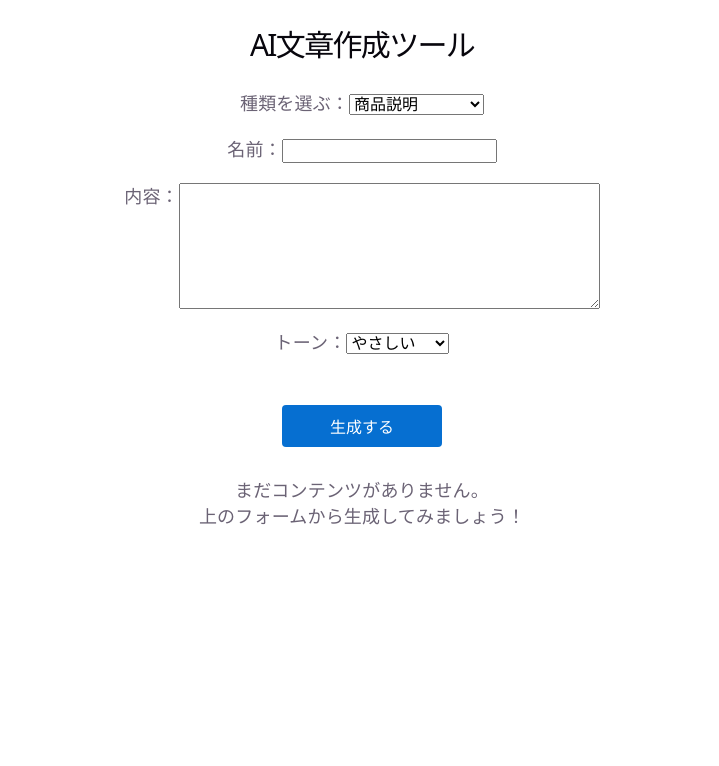
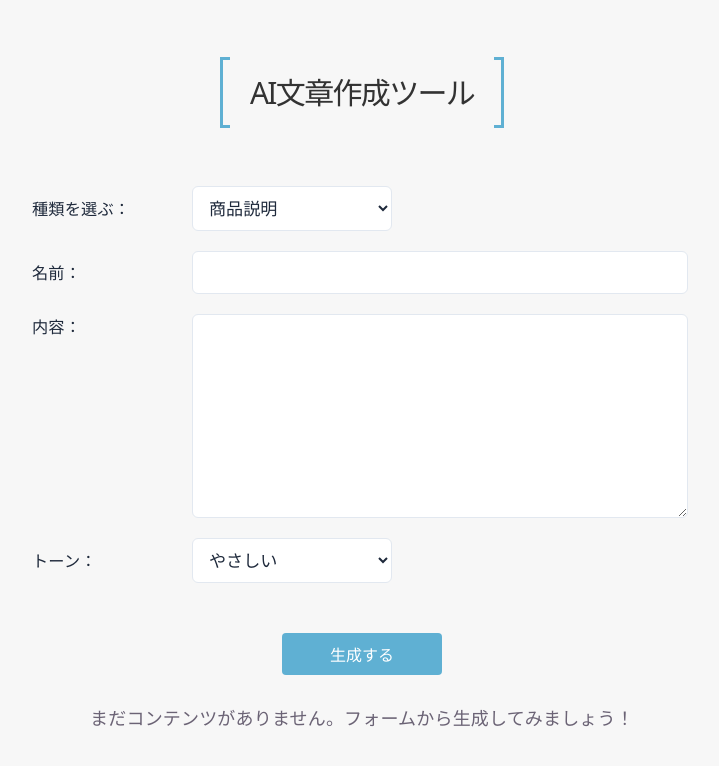
Before and after one commit to Wild-River/exp_gs_react_mid, a React (Vite) app: page / in a window 1280 px wide. Shown: the top 766 px of the page, without its empty margins (278-997 px from the left). Built offline with nearby package versions, Linux system fonts and the light colour scheme.

Commit message:
CSS調整

```diff
--- a/src/App.jsx
+++ b/src/App.jsx
@@ -81,10 +81,13 @@ function App() {
 
   return (
     <>
-      <h1>AI文章作成ツール</h1>
+      <h1 className={styles.my80}>
+        <span className={styles.title}>AI文章作成ツール</span>
+      </h1>
+      <div className={styles.aiContainer}>
         <p className={styles.my20}>
           <label htmlFor='type'>
-          種類を選ぶ：
+            <span className={styles.label}>種類を選ぶ：</span>
             <select name='type' id='type' onChange={(e) => setTypes(e.target.value)} value={type}>
               {TYPE_OPTION.map((type) => {
                 return (
@@ -98,19 +101,19 @@ function App() {
         </p>
         <p className={styles.my20}>
           <label htmlFor='name'>
-          名前：
+            <span className={styles.label}>名前：</span>
             <input type='text' value={name} onChange={(e) => setName(e.target.value)} />
           </label>
         </p>
         <p className={styles.my20}>
           <label htmlFor='feature' className={styles.fieldLabel}>
-          内容：
+            <span className={styles.label}>内容：</span>
             <textarea type='text' rows={8} cols={50} value={feature} onChange={(e) => setFeature(e.target.value)} />
           </label>
         </p>
         <p className={styles.my20}>
           <label htmlFor='tone'>
-          トーン：
+            <span className={styles.label}>トーン：</span>
             <select name='tone' id='tone' onChange={(e) => setTones(e.target.value)} value={tone}>
               {TONE_OPTION.map((tone) => {
                 return (
@@ -122,18 +125,15 @@ function App() {
             </select>
           </label>
         </p>
-
+        <div className={styles.textCenter}>
           <button onClick={handleGenerate} disabled={status.loading} className={`${styles.btnPrimary} ${styles.my30}`}>
             {/* 本来ならinputに入力しないとボタンクリックできないようにエラーハンドリングする！API従量課金への対応 */}
             {status.loading ? '生成中…' : '生成する'}
           </button>
-      {contents.length === 0 && (
-        <p>
-          まだコンテンツがありません。
-          <br />
-          上のフォームから生成してみましょう！
-        </p>
-      )}
+        </div>
+      </div>
+
+      {contents.length === 0 && <p className={styles.textCenter}>まだコンテンツがありません。フォームから生成してみましょう！</p>}
       <p style={{ whiteSpace: 'pre-wrap', marginTop: 16 }}>{status.error}</p>
       <div className={styles.contentsGrid}>
         {contents.map((item) => (
--- a/src/App.module.css
+++ b/src/App.module.css
@@ -1,20 +1,53 @@
-:root {
-  --color-primary: #066fd1;
+.aiContainer {
+  width: 660px;
+  margin: auto;
+}
+
+.textCenter {
+  text-align: center;
 }
 
 h1 {
-  font-size: 30px;
+  padding-top: 80px;
+  margin-bottom: 80px;
+}
+.title {
+  position: relative;
+  padding: 0.5em 1em;
+  color: #333333;
+}
+
+.title::before,
+.title::after {
+  display: inline-block;
+  position: absolute;
+  width: 10px;
+  height: 100%;
+  border: 3px solid var(--color-primary);
+  box-sizing: border-box;
+  content: '';
+}
+
+.title::before {
+  top: 0;
+  left: 0;
+  border-right: none;
+}
+
+.title::after {
+  bottom: 0;
+  right: 0;
+  border-left: none;
+}
+
+.label {
+  display: inline-block;
+  width: 160px;
 }
 
 .fieldLabel {
   display: flex;
   align-items: flex-start;
-  justify-content: center;
-}
-
-input,
-select {
-  font-size: 16px;
 }
 
 button {
@@ -22,6 +55,7 @@ button {
   border-radius: 4px;
   border: none;
   font-size: 16px;
+  font-weight: 600;
   width: 160px;
   margin: auto;
 }
--- a/src/components/ContentCard.jsx
+++ b/src/components/ContentCard.jsx
@@ -3,8 +3,8 @@ import styles from './ContentCard.module.css';
 function ContentCard({ name, body, status, type }) {
   return (
     <div className={styles.card}>
+      <h3 className={styles.name}>{name}</h3>
       <div className={styles.head}>
-        <h3 className={styles.name}>{name}</h3>
         <span className={`${styles.status} ${styles.type}`}>{type}</span>
         <span className={`${styles.status} ${styles.draft}`}>{status}</span>
       </div>
--- a/src/components/ContentCard.module.css
+++ b/src/components/ContentCard.module.css
@@ -1,9 +1,8 @@
 /* src/components/ContentCard.module.css */
 .card {
   padding: 26px;
-  border: 1px solid #e5e7eb;
   border-radius: 10px;
-  background: #ffffff;
+  background: #fff;
   margin-bottom: 12px;
 
   p {
@@ -13,13 +12,15 @@
 }
 .head {
   display: flex;
-  justify-content: space-between;
+  justify-content: flex-start;
   align-items: center;
   margin-bottom: 8px;
+  column-gap: 12px;
 }
 .name {
-  margin: 0;
+  margin-block: 0 14px;
   font-size: 16px;
+  text-align: left;
 }
 .status {
   font-size: 12px;
--- a/src/index.css
+++ b/src/index.css
@@ -1,4 +1,6 @@
 :root {
+  --color-primary: #5fb0d3;
+
   --text: #6b6375;
   --text-h: #08060d;
   --bg: #fff;
@@ -9,14 +11,20 @@
   --accent-border: rgba(170, 59, 255, 0.5);
   --social-bg: rgba(244, 243, 236, 0.5);
   --shadow: rgba(0, 0, 0, 0.1) 0 10px 15px -3px, rgba(0, 0, 0, 0.05) 0 4px 6px -2px;
+  --color-surface: #ffffff;
+  --color-border: #e2e8f0;
+  --color-text: #1e293b;
 
   --sans: system-ui, 'Segoe UI', Roboto, sans-serif;
   --heading: system-ui, 'Segoe UI', Roboto, sans-serif;
   --mono: ui-monospace, Consolas, monospace;
 
+  --radius-sm: 6px;
+  --radius-md: 10px;
+  --radius-pill: 999px;
+
   font: 18px/145% var(--sans);
   letter-spacing: 0.18px;
-  color-scheme: light dark;
   color: var(--text);
   background: var(--bg);
   font-synthesis: none;
@@ -29,45 +37,16 @@
   }
 }
 
-@media (prefers-color-scheme: dark) {
-  :root {
-    --text: #9ca3af;
-    --text-h: #f3f4f6;
-    --bg: #16171d;
-    --border: #2e303a;
-    --code-bg: #1f2028;
-    --accent: #c084fc;
-    --accent-bg: rgba(192, 132, 252, 0.15);
-    --accent-border: rgba(192, 132, 252, 0.5);
-    --social-bg: rgba(47, 48, 58, 0.5);
-    --shadow: rgba(0, 0, 0, 0.4) 0 10px 15px -3px, rgba(0, 0, 0, 0.25) 0 4px 6px -2px;
-  }
-
-  #social .button-icon {
-    filter: invert(1) brightness(2);
-  }
-}
-
-/* input,
-select,
-textarea {
-  background-color: #ccc;
-  border: 1px solid #ccc;
-} */
-
 body {
   margin: 0;
+  background-color: #f7f7f7;
 }
 
 #root {
   width: 1126px;
   max-width: 100%;
   margin: 0 auto;
-  text-align: center;
-  /* border-inline: 1px solid var(--border); */
   min-height: 100svh;
-  /* display: flex; */
-  /* flex-direction: column; */
   box-sizing: border-box;
 }
 
@@ -79,14 +58,16 @@ h2 {
 }
 
 h1 {
-  font-size: 56px;
+  font-size: 30px;
   letter-spacing: -1.68px;
-  margin: 32px 0;
+  margin-block: 0 32px;
+  text-align: center;
   @media (max-width: 1024px) {
     font-size: 36px;
-    margin: 20px 0;
+    margin-block: 0 20px;
   }
 }
+
 h2 {
   font-size: 24px;
   line-height: 118%;
@@ -100,17 +81,43 @@ p {
   margin: 0;
 }
 
-code,
-.counter {
-  font-family: var(--mono);
-  display: inline-flex;
-  border-radius: 4px;
-  color: var(--text-h);
+label {
+  display: block;
+  margin-bottom: 12px;
+  font-size: 0.9rem;
+  color: var(--color-text);
 }
 
-code {
-  font-size: 15px;
-  line-height: 135%;
-  padding: 4px 8px;
-  background: var(--code-bg);
+input,
+select,
+button,
+textarea {
+  width: 470px;
+  font-family: inherit;
+  font-size: 0.95rem;
+  border-color: var(--color-border);
 }
+select {
+  width: 200px;
+}
+input,
+select,
+textarea,
+input[type='text'],
+input[type='email'],
+input[type='password'],
+input[type='date'],
+input[type='number'] {
+  padding: 9px 12px;
+  border: 1px solid var(--color-border);
+  border-radius: var(--radius-sm);
+  background: var(--color-surface);
+  color: var(--color-text);
+}
+
+input:focus,
+select:focus,
+textarea:focus {
+  outline: none;
+  border-color: var(--color-border);
+}
```
Lines whose indentation alone changed are shown as unchanged.
